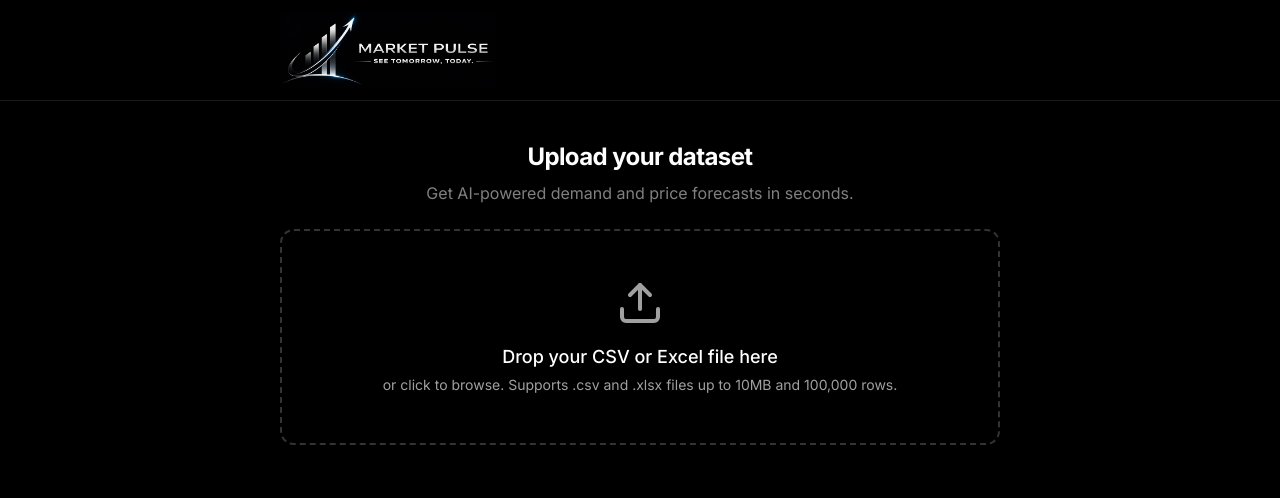
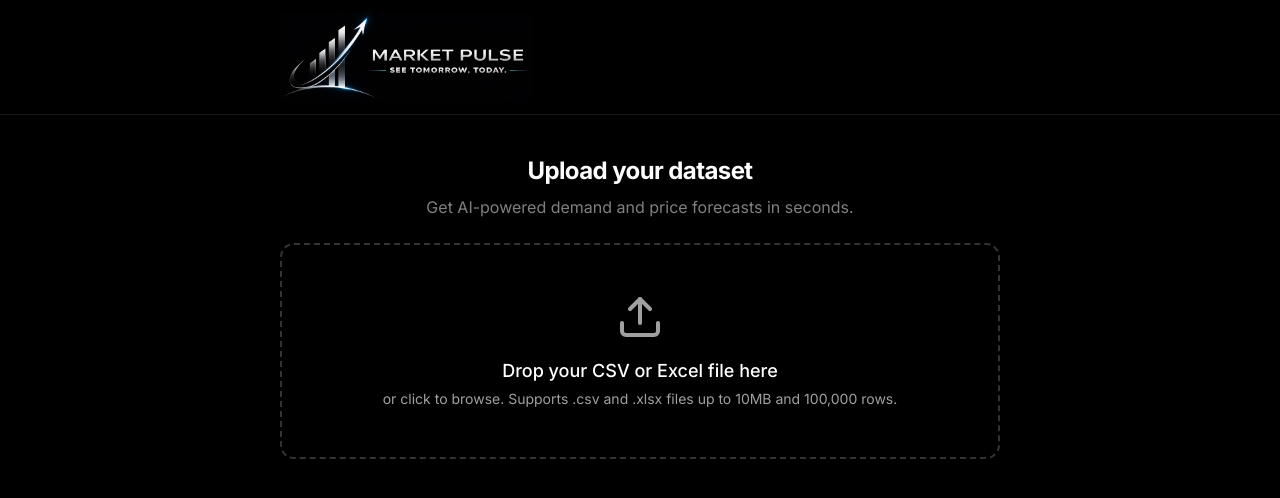
Before and after one commit to syedalisufiyanhussain-5074/market-pulse, a Next.js app in the folder frontend/: page / in a window 1280 px wide. Shown: the top 498 px of the page. Built offline with nearby package versions, Linux system fonts and the light colour scheme; no server answers.

Commit message:
Fix logo aspect ratio — use natural 2.82:1 ratio instead of warped 4:1
Co-Authored-By: Claude Opus 4.6 (1M context) <noreply@anthropic.com>

```diff
--- a/frontend/src/app/page.tsx
+++ b/frontend/src/app/page.tsx
@@ -170,8 +170,8 @@ export default function Home() {
             <Image
               src="/logo-horizontal.png"
               alt="Market Pulse"
-              width={216}
-              height={54}
+              width={253}
+              height={90}
               priority
             />
           </a>
```
